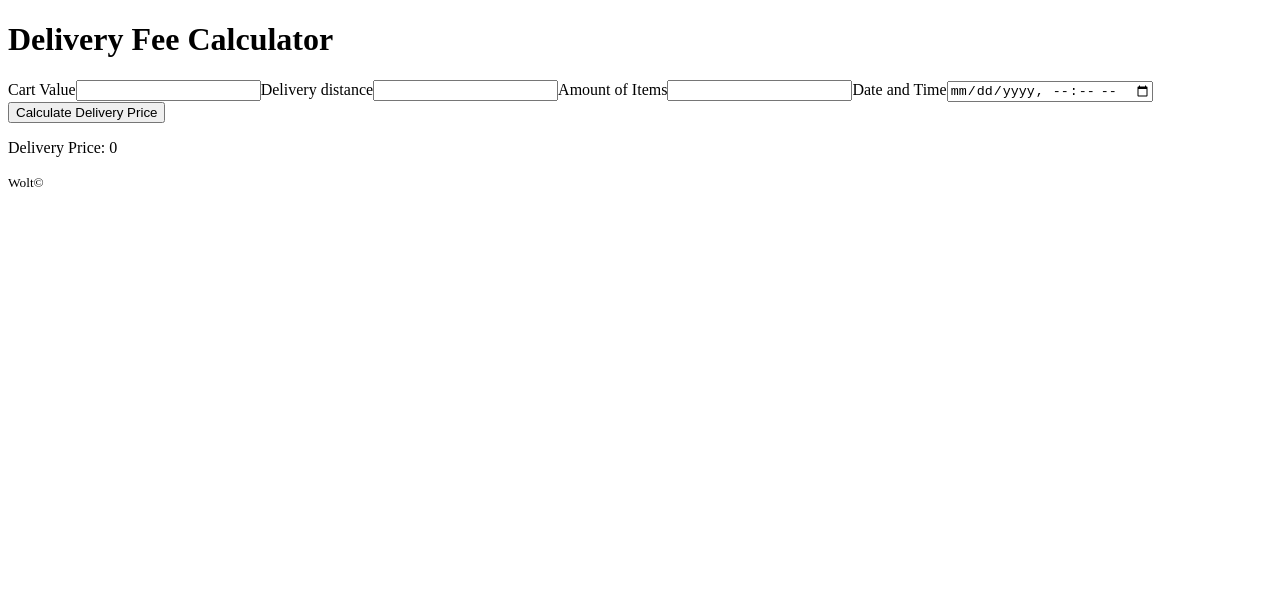
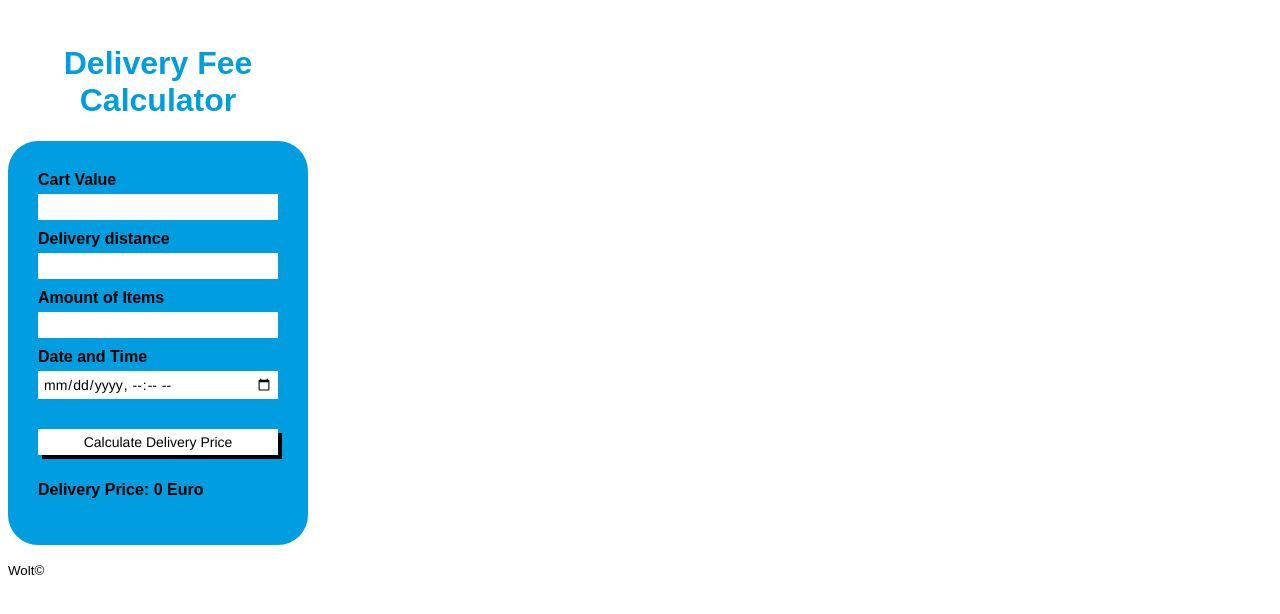
Before and after one commit to ragnamarie/wolt-calculator, a Next.js app: page / in a window 1280 px wide. Shown: the top 614 px of the page. Built offline with nearby package versions, Linux system fonts and the light colour scheme.

Commit message:
added some styling

```diff
--- a/Components/DeliveryFeeForm/index.js
+++ b/Components/DeliveryFeeForm/index.js
@@ -1,19 +1,58 @@
+import styled from "styled-components";
+
+export const StyledForm = styled.form`
+  display: grid;
+`;
+
+export const StyledLabel = styled.label`
+  margin-bottom: 5px;
+`;
+
+export const StyledInput = styled.input`
+  font-family: Helvetica, Arial, sans-serif;
+  font-size: 14px;
+  padding: 5px;
+  margin-bottom: 10px;
+  border: none;
+`;
+
+export const StyledButton = styled.button`
+  background-color: white;
+  font-family: Helvetica, Arial, sans-serif;
+  font-size: 14px;
+  padding: 5px;
+  margin-top: 20px;
+  margin-bottom: 10px;
+  cursor: pointer;
+  text-align: center;
+  text-decoration: none;
+  color: black;
+  background-color: white;
+  border: none;
+  box-shadow: 4px 4px black;
+`;
+
 export default function DeliveryFeeForm({ onFormInput }) {
   return (
-    <form onSubmit={onFormInput}>
-      <label htmlFor="value-input">Cart Value</label>
-      <input type="number" id="value-input" name="value" required />
+    <StyledForm onSubmit={onFormInput}>
+      <StyledLabel htmlFor="value-input">Cart Value</StyledLabel>
+      <StyledInput type="number" id="value-input" name="value" required />
 
-      <label htmlFor="distance-input">Delivery distance</label>
-      <input type="number" id="distance-input" name="distance" required />
+      <StyledLabel htmlFor="distance-input">Delivery distance</StyledLabel>
+      <StyledInput type="number" id="distance-input" name="distance" required />
 
-      <label htmlFor="items-input">Amount of Items</label>
-      <input type="number" id="items-input" name="items" required />
+      <StyledLabel htmlFor="items-input">Amount of Items</StyledLabel>
+      <StyledInput type="number" id="items-input" name="items" required />
 
-      <label htmlFor="datetime-input">Date and Time</label>
-      <input type="datetime-local" id="datetime-input" name="time" required />
+      <StyledLabel htmlFor="datetime-input">Date and Time</StyledLabel>
+      <StyledInput
+        type="datetime-local"
+        id="datetime-input"
+        name="time"
+        required
+      />
 
-      <button type="submit">Calculate Delivery Price</button>
-    </form>
+      <StyledButton type="submit">Calculate Delivery Price</StyledButton>
+    </StyledForm>
   );
 }
--- a/Components/DeliveryPrice/index.js
+++ b/Components/DeliveryPrice/index.js
@@ -1,3 +1,5 @@
+import styled from "styled-components";
+
 export default function DeliveryPrice({ value, distance, items, time }) {
   // determine fee for order value
   const valueCost = value < 10 ? 10 - value : 0;
@@ -52,5 +54,5 @@ export default function DeliveryPrice({ value, distance, items, time }) {
   console.log(isBetween3to7PM);
   console.log(deliveryTime);
 
-  return <p>Delivery Price: {totalFee * factor}</p>;
+  return <p>Delivery Price: {totalFee * factor} Euro</p>;
 }
--- a/Components/Layout/index.js
+++ b/Components/Layout/index.js
@@ -1,17 +1,36 @@
 import styled from "styled-components";
+
+const StyledApp = styled("div")`
+  width: min(300px, 100% - 2rem);
+  padding-block: 1rem;
+  font-family: Futura, sans-serif;
+  display: grid;
+`;
+
+const StyledHeader = styled("div")`
+  color: #009de0;
+  text-align: center;
+`;
+
+const StyledMain = styled("div")`
+  font-weight: 700;
+  background-color: #009de0;
+  border-radius: 30px;
+  padding: 30px;
+`;
 
 export default function Layout({ children }) {
   return (
-    <>
-      <header>
+    <StyledApp>
+      <StyledHeader>
         <h1>Delivery Fee Calculator</h1>
-      </header>
-      <main>{children}</main>
+      </StyledHeader>
+      <StyledMain>{children}</StyledMain>
       <footer>
         <p>
           <small>Wolt&copy;</small>
         </p>
       </footer>
-    </>
+    </StyledApp>
   );
 }
--- /dev/null
+++ b/next.config.js
@@ -0,0 +1,21 @@
+/** @type {import('next').NextConfig} */
+const nextConfig = {
+  compiler: {
+    styledComponents: true,
+  },
+  reactStrictMode: true,
+  images: {
+    domains: ["example-apis.vercel.app"],
+  },
+  webpack(config) {
+    config.module.rules.push({
+      test: /\.svg$/i,
+      issuer: /\.[jt]sx?$/,
+      use: ["@svgr/webpack"],
+    });
+
+    return config;
+  },
+};
+
+module.exports = nextConfig;
--- a/package.json
+++ b/package.json
@@ -9,7 +9,8 @@
     "lint": "next lint"
   },
   "dependencies": {
-    "next": "14.1.0",
+    "@svgr/webpack": "^8.1.0",
+    "next": "^14.1.0",
     "react": "^18",
     "react-dom": "^18",
     "styled-components": "^6.1.8",
@@ -27,6 +28,6 @@
     "postcss": "^8",
     "style-loader": "^3.3.4",
     "tailwindcss": "^3.3.0",
-    "typescript": "^5"
+    "typescript": "^5.3.3"
   }
 }
--- /dev/null
+++ b/sandbox.config.json
@@ -0,0 +1 @@
+{ "template": "next" }
```
Also changed, not shown: 1 other file (tests, documents, lock files or other folders).
